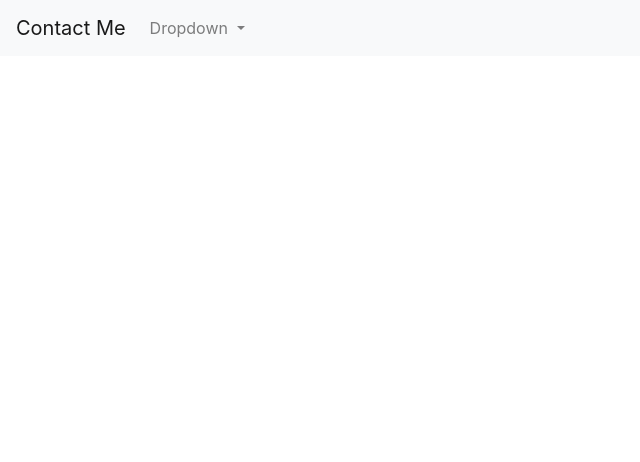
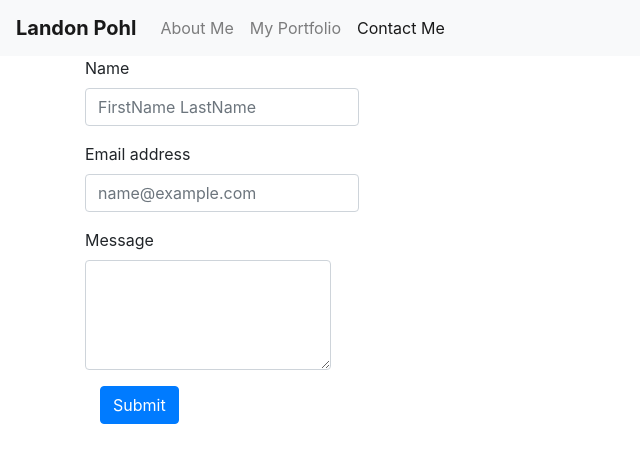
Before and after one commit to pohl1la/Assignment-2, a plain HTML site: page contact.html in a window 1280 px wide. Shown: the whole page, without its empty margins (0-640 px from the left). Drawn offline with nearby package versions, Linux system fonts and the light colour scheme.

Commit message:
index.html portfolio.html contact.html

```diff
--- a/contact.html
+++ b/contact.html
@@ -14,31 +14,50 @@
 <header>
 
     <nav class="navbar navbar-expand-lg navbar-light bg-light">
-        <a class="navbar-brand" href="#">Contact Me</a>
-        <button class="navbar-toggler" type="button" data-toggle="collapse" data-target="#navbarSupportedContent" aria-controls="navbarSupportedContent" aria-expanded="false" aria-label="Toggle navigation">
+        <a class="navbar-brand"><strong>Landon Pohl</strong></a>
+        <button class="navbar-toggler" type="button" data-toggle="collapse" data-target="#navbarNavAltMarkup" aria-controls="navbarNavAltMarkup" aria-expanded="false" aria-label="Toggle navigation">
           <span class="navbar-toggler-icon"></span>
         </button>
-
-        <div class="collapse navbar-collapse" id="navbarSupportedContent">
-          <ul class="navbar-nav mr-auto">
-            <li class="nav-item dropdown">
-              <a class="nav-link dropdown-toggle" href="#" id="navbarDropdown" role="button" data-toggle="dropdown" aria-haspopup="true" aria-expanded="false">
-                Dropdown
-              </a>
-              <div class="dropdown-menu" aria-labelledby="navbarDropdown">
-                <a class="dropdown-item" href="index.html">About Me</a>
-                <a class="dropdown-item" href="portfolio.html">My Portfolio</a>
-                <a class="dropdown-item" href="contact.html">Contact Me</a>
-              </div>
-            </li>
-          </ul>
+        <div class="collapse navbar-collapse" id="navbarNavAltMarkup">
+          <div class="navbar-nav">
+            <a class="nav-item nav-link" href="index.html">About Me</a>
+            <a class="nav-item nav-link" href="portfolio.html">My Portfolio</a>
+            <a class="nav-item nav-link active">Contact Me<span class="sr-only">(current)</span></a>
+            <a class="nav-item nav-link disabled" tabindex="-1" aria-disabled="true"></a>
+          </div>
         </div>
       </nav>
 
 </header>
 
 <body>
+    <div class="container">
+        <div class="col-6">
+        <form>
+            <div class="row">
 
+                <div class="form-group">
+                <label for="exampleFormControlInput1">Name</label>
+                <input type="name" class="form-control" id="exampleFormControlInput1" placeholder="FirstName LastName">
+                </div>
+            </div>
 
+            <div class="row">
+                <div class="form-group">
+                    <label for="exampleFormControlInput1">Email address</label>
+                    <input type="email" class="form-control" id="exampleFormControlInput1" placeholder="name@example.com">
+                </div>
+            </div>
+
+            <div class="row">
+                <div class="form-group">
+                <label for="exampleFormControlTextarea1">Message</label>
+                <textarea class="form-control" id="exampleFormControlTextarea1" rows="4"></textarea>
+                </div>
+            </div>
+            <button type="submit" class="btn btn-primary">Submit</button>
+        </form>
+        </div>
+    </div>
 </body>
 </html>
```
Also changed, not shown: index.html (+25 -17 lines), portfolio.html (+9 -17 lines).
